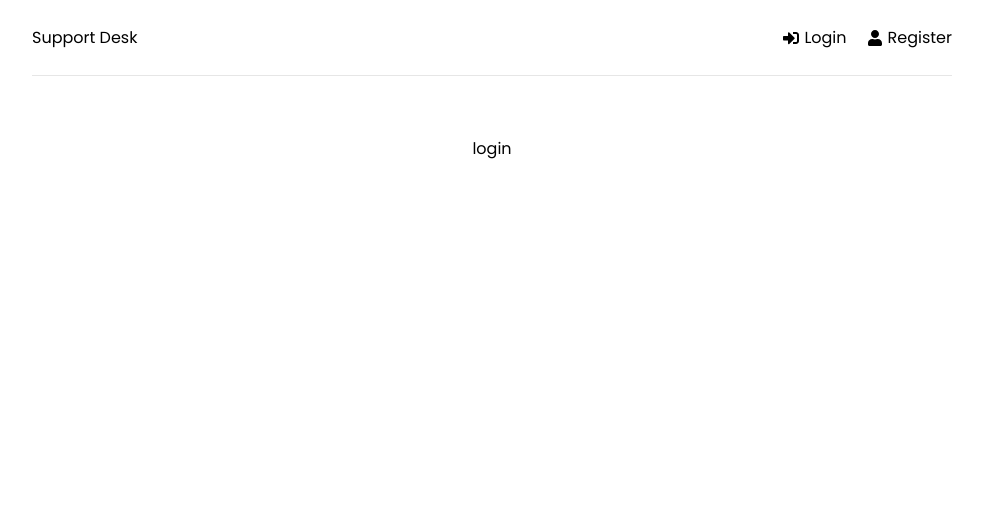
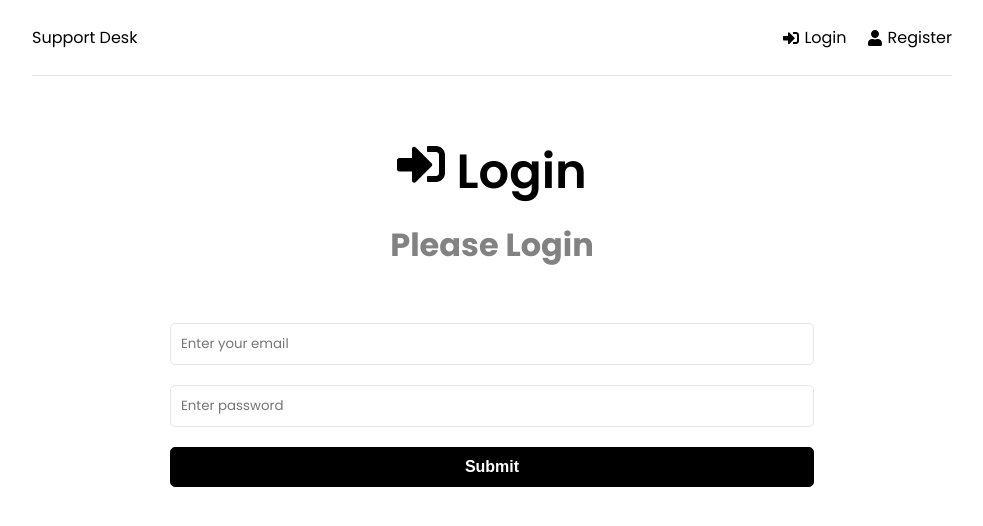
Before and after one commit to vajaganidhanesh/support_ticket_app, a React (Create React App) app in the folder frontend/: page /login in a window 1280 px wide. Shown: the top 526 px of the page, without its empty margins (148-1131 px from the left). Built offline with nearby package versions, Linux system fonts and the light colour scheme.

Commit message:
user interface part was done all three components

```diff
--- a/frontend/src/pages/Home.jsx
+++ b/frontend/src/pages/Home.jsx
@@ -1,7 +1,22 @@
+import {Link} from 'react-router-dom';
+import {FaQuestionCircle,FaTicketAlt} from 'react-icons/fa'
 
 function Home() {
   return (
-    <div>Home</div>
+    <>
+      <section className="heading">
+        <h1>What do you need help with?</h1>
+        <p>Please choose from an option below</p>
+      </section>
+
+      <Link to='/new-ticket' className='btn btn-reverse btn-block'>
+        <FaQuestionCircle/> Create New Ticket
+      </Link>
+
+      <Link to='/new-ticket' className='btn btn-reverse btn-block'>
+        <FaTicketAlt/> View My Tickets
+      </Link>
+    </>
   )
 }
 
--- a/frontend/src/pages/Login.jsx
+++ b/frontend/src/pages/Login.jsx
@@ -1,11 +1,77 @@
-import React from 'react'
+import { useState } from "react";
+import { toast } from "react-toastify";
+import { FaSignInAlt } from "react-icons/fa";
 
 function Login() {
+  const [formdata, setFormData] = useState({
+    name: "",
+    email: "",
+    password: "",
+    password2: "",
+  });
+
+  const {  email, password,} = formdata;
+
+  const onChange = (e) => {
+    setFormData((prevState)=>({
+      ...prevState,
+      [e.target.name]:e.target.value
+    }))
+  };
+
+  const onSubmit = (e) =>{
+    e.preventDefault();
+
+
+
+  }
   return (
-    <div>
-      login
-    </div>
-  )
+    <>
+      <section className="heading">
+        <h1>
+          <FaSignInAlt /> Login
+        </h1>
+        <p>Please Login</p>
+      </section>
+
+      <section className="form">
+        <form onSubmit={onSubmit}>
+
+          <div className="form-group">
+            <input
+              type="email"
+              className="form-control"
+              id="email"
+              name="email"
+              value={email}
+              onChange={onChange}
+              placeholder='Enter your email'
+              required
+            />
+          </div>
+
+          <div className="form-group">
+            <input
+              type="password"
+              className="form-control"
+              id="password"
+              name="password"
+              value={password}
+              onChange={onChange}
+              placeholder='Enter password'
+              required
+            />
+          </div>
+
+          <div className="form-group">
+            <button className="btn btn-block">
+              Submit
+            </button>
+          </div>
+        </form>
+      </section>
+    </>
+  );
 }
 
-export default Login
+export default Login;
--- a/frontend/src/pages/Register.jsx
+++ b/frontend/src/pages/Register.jsx
@@ -30,8 +30,8 @@
   return (
     <>
       <section className="heading">
-        <h1>
-          <FaUser />
+        <h1 className="headingSection">
+          <FaUser /> Register
         </h1>
         <p>Please create an account</p>
       </section>
@@ -79,7 +79,7 @@
 
           <div className="form-group">
             <input
-              type="password2"
+              type="password"
               className="form-control"
               id="password2"
               name="password2"
```
